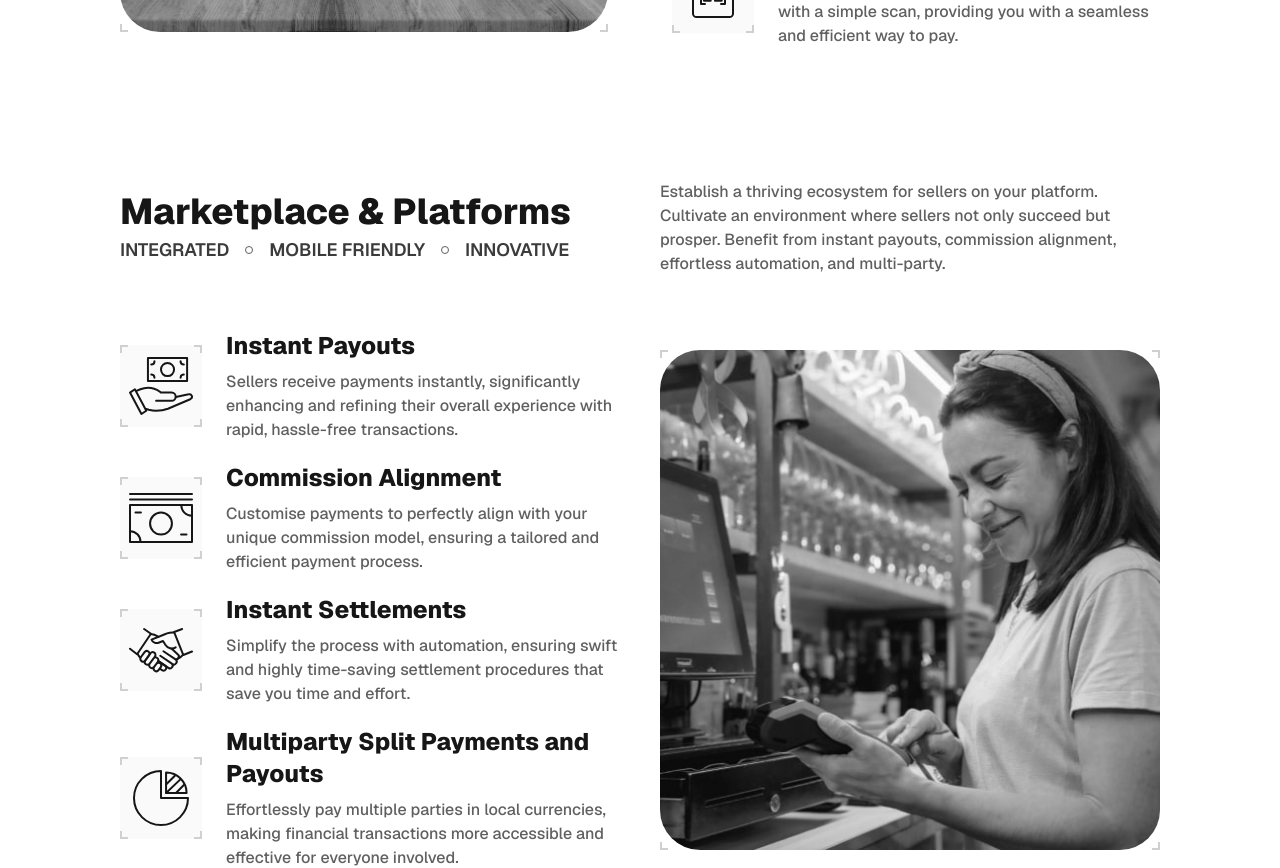
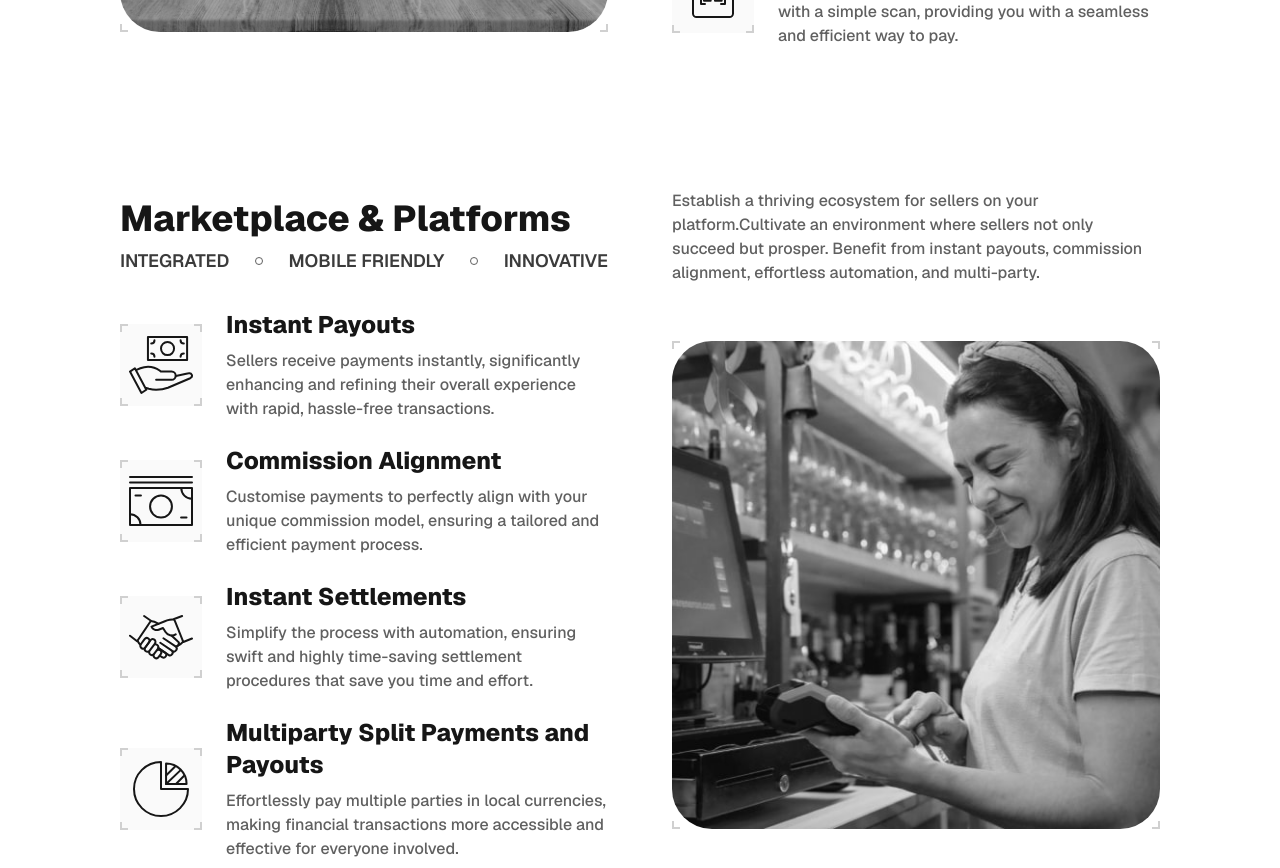
Before and after one commit to arshaan-abh/payments-landing, a Next.js app: page / in a window 1280 px wide. Shown: the part 2420-3288 px from the top of the page. Built offline with nearby package versions, Linux system fonts and the light colour scheme.

Commit message:
Adjust feature two and three - responsive

```diff
--- a/app/_components/features-three/index.tsx
+++ b/app/_components/features-three/index.tsx
@@ -1,51 +1,50 @@
-import React from "react";
+import React, { FC } from "react";
 import bigPicture from "public/marketplace.jpg";
 import Image from "next/image";
 import smallPictureOne from "public/handing-money.svg";
 import smallPictureTwo from "public/money.svg";
 import smallPictureThree from "public/shaking-hands.svg";
 import smallPictureFour from "public/split.svg";
+import Hoverable from "../hoverable";
 import { Card } from "../features-two";
-import Stack from "../stack";
-import Grid from "../grid";
-import Hoverable from "../hoverable";
 
 function FeatureThree() {
 	return (
-		<Stack
-			containerClassName="w-full h-full px-10 lg:px-20 xl:px-30 xl:max-w-screen-1.5xl"
-			// underClassName="px-10 lg:px-20 xl:px-30 xl:max-w-screen-1.5xl"
-			className="h-full flex flex-col justify-evenly"
-			// underLayer={<Grid black />}
-		>
-			<div className="flex justify-between items-center gap-10">
-				<div className="w-1/2 flex flex-col gap-1">
+		<div className="w-full h-full px-10 lg:px-20 xl:px-30 xl:max-w-screen-1.5xl flex flex-col py-4 items-center">
+			<div className="grow-2 min-h-[1rem]" />
+			<div className="flex items-center gap-x-16 gap-y-4 flex-col xl:flex-row sm:w-2/3 lg:w-auto">
+				<div className="text-center xl:text-start xl:w-1/2 flex flex-col gap-2">
 					<div className="text-primary text-4xl font-extrabold">
 						Marketplace & Platforms
 					</div>
-					<div className="flex gap-4 items-center">
-						<div className="text-gray-100 text-lg font-semibold uppercase">
+					<div className="hidden sm:flex gap-2 items-center justify-between">
+						<div className="text-gray-100 text-lg font-semibold uppercase whitespace-nowrap">
 							Integrated
 						</div>
 						<div className="w-2 h-2 shrink-0 border border-gray-200 rounded-full"></div>
-						<div className="text-gray-100 text-lg font-semibold uppercase">
+						<div className="text-gray-100 text-lg font-semibold uppercase whitespace-nowrap">
 							Mobile Friendly
 						</div>
 						<div className="w-2 h-2 shrink-0 border border-gray-200 rounded-full"></div>
-						<div className="text-gray-100 text-lg font-semibold uppercase">
+						<div className="text-gray-100 text-lg font-semibold uppercase whitespace-nowrap">
 							Innovative
 						</div>
 					</div>
 				</div>
-				<div className="w-1/2 text-gray-200 text-base font-medium">
-					Establish a thriving ecosystem for sellers on your platform. Cultivate
-					an environment where sellers not only succeed but prosper. Benefit
-					from instant payouts, commission alignment, effortless automation, and
-					multi-party.
+				<div className="text-center xl:text-start xl:w-1/2 text-gray-200 text-base font-medium">
+					<p className="inline">
+						Establish a thriving ecosystem for sellers on your platform.
+					</p>
+					<p className="hidden sm:inline">
+						Cultivate an environment where sellers not only succeed but prosper.
+						Benefit from instant payouts, commission alignment, effortless
+						automation, and multi-party.
+					</p>
 				</div>
 			</div>
-			<div className="flex gap-10">
-				<div className="w-1/2 flex flex-col justify-between gap-5">
+			<div className="grow min-h-[1rem]" />
+			<div className="flex gap-x-16 gap-y-8 flex-col-reverse lg:flex-row items-center sm:w-2/3 lg:w-auto">
+				<div className="lg:w-1/2 flex flex-col justify-between gap-6">
 					<Card
 						image={smallPictureOne}
 						title="Instant Payouts"
@@ -67,13 +66,18 @@ function FeatureThree() {
 						supportingText="Effortlessly pay multiple parties in local currencies, making financial transactions more accessible and effective for everyone involved."
 					/>
 				</div>
-				<div className="w-1/2 flex items-center justify-end">
-					<Hoverable round>
-						<Image src={bigPicture} alt="Big picture" />
+				<div className="flex items-center w-2/3 sm:w-full lg:w-1/2">
+					<Hoverable className="w-full" round>
+						<Image
+							src={bigPicture}
+							alt="Big picture"
+							className="h-full w-full object-cover"
+						/>
 					</Hoverable>
 				</div>
 			</div>
-		</Stack>
+			<div className="grow-2 min-h-[1rem]" />
+		</div>
 	);
 }
 
--- a/app/_components/features-two/index.tsx
+++ b/app/_components/features-two/index.tsx
@@ -6,18 +6,11 @@ import smallPictureOne from "public/flexible-pay.svg";
 import smallPictureTwo from "public/pos.svg";
 import smallPictureThree from "public/pomo.svg";
 import smallPictureFour from "public/qr-code.svg";
-import Stack from "../stack";
-import Grid from "../grid";
 import Hoverable from "../hoverable";
 
 function FeatureTwo() {
 	return (
-		<Stack
-			containerClassName="w-full h-full px-10 lg:px-20 xl:px-30 xl:max-w-screen-1.5xl"
-			// underClassName="px-10 lg:px-20 xl:px-30 xl:max-w-screen-1.5xl"
-			className="h-full flex flex-col py-4 items-center"
-			// underLayer={<Grid black />}
-		>
+		<div className="w-full h-full px-10 lg:px-20 xl:px-30 xl:max-w-screen-1.5xl flex flex-col py-4 items-center">
 			<div className="grow-2 min-h-[1rem]" />
 			<div className="flex items-center gap-x-16 gap-y-4 flex-col xl:flex-row sm:w-2/3 lg:w-auto">
 				<div className="text-center xl:text-start xl:w-1/2 flex flex-col gap-2">
@@ -84,7 +77,7 @@ function FeatureTwo() {
 				</div>
 			</div>
 			<div className="grow-2 min-h-[1rem]" />
-		</Stack>
+		</div>
 	);
 }
 
```
